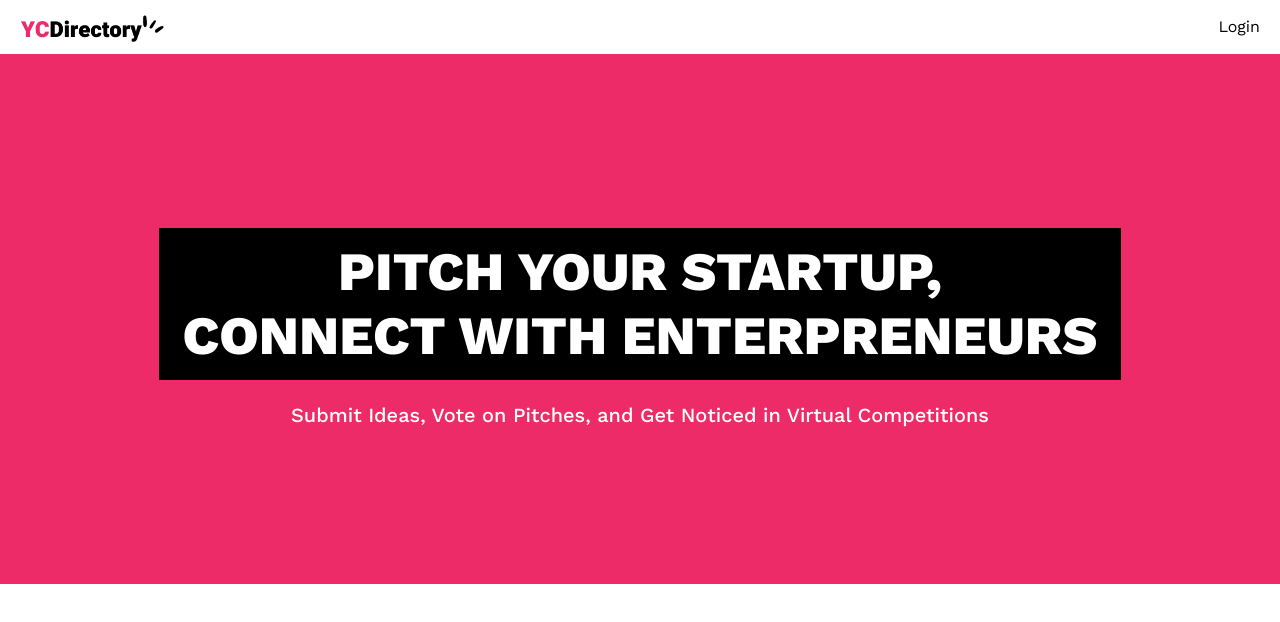
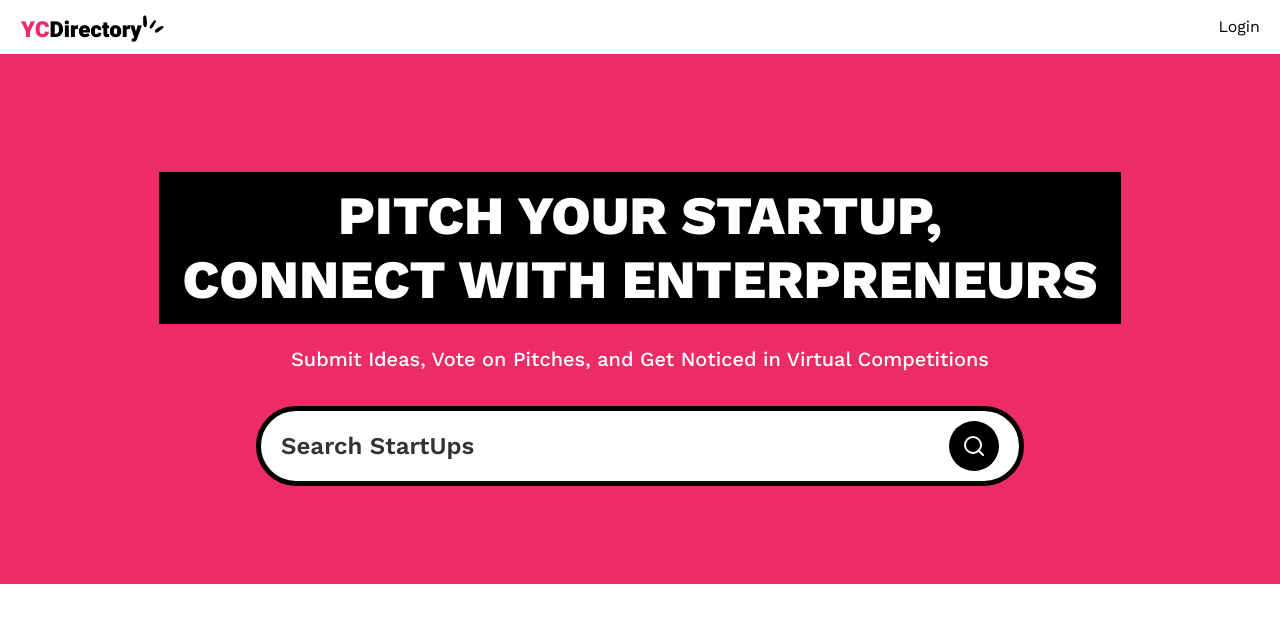
Before and after one commit to natasteria/yc-directory, a Next.js app: page / in a window 1280 px wide. Shown: the top 622 px of the page. Built offline with nearby package versions, Linux system fonts and the light colour scheme; no server answers.

Commit message:
Create Search Form using Form Server Actions

```diff
--- a/app/(root)/layout.tsx
+++ b/app/(root)/layout.tsx
@@ -1,4 +1,4 @@
-import NavBar from "../components/NavBar";
+import NavBar from "@/components/NavBar";
 
 export default function Layout({children}: Readonly<{children: React.ReactNode}>){
     return (
--- a/app/(root)/page.tsx
+++ b/app/(root)/page.tsx
@@ -1,4 +1,9 @@
-export default function Home() {
+import SearchForm from "@/components/SearchForm";
+
+export default async function Home({searchParams}:
+  {searchParams: Promise<{query?: string}>}
+) {
+  const query = (await searchParams).query;
   return (
     <section className="pink_container">
       <h1 className="heading">
@@ -7,6 +12,8 @@
       <p className="sub-heading !max-w-3xl">
         Submit Ideas, Vote on Pitches, and Get Noticed in Virtual Competitions
       </p>
+
+      <SearchForm query={query}/>
     </section>
   );
 }
--- a/app/globals.css
+++ b/app/globals.css
@@ -124,7 +124,7 @@
     }
 
     .search-input {
-        @apply flex-1 font-bold placeholder:font-semibold placeholder:text-black-100 w-full h-auto outline-none;
+        @apply flex-1 font-bold placeholder:font-semibold placeholder:text-black-100 w-full h-auto outline-none bg-white;
     }
 
     .search-btn {
--- a/app/components/NavBar.tsx
+++ b/components/NavBar.tsx
@@ -27,7 +27,7 @@
                        <button type='submit'>Logout</button>
                     </form>
 
-                    <Link href={`/user/${session?.id}`}>
+                    <Link href={`/user/${session?.user?.id}`}>
                         <span>{session?.user?.name}</span>
                     </Link>
                 </>
--- /dev/null
+++ b/components/SearchForm.tsx
@@ -0,0 +1,28 @@
+import React from 'react'
+import Form from 'next/form'
+import { Search } from 'lucide-react';
+import SearchFormReset from './SearchFormReset';
+
+const SearchForm = ({query}: {query?: string}) => {
+  return (
+    <Form action="/" scroll={false} className='search-form'>
+        <input
+            name='query'
+            defaultValue={query}
+            className='search-input'
+            placeholder='Search StartUps'
+        />
+
+        <div className='flex gap-2'>
+            {query && <SearchFormReset />}
+            <button type='submit' className='search-btn text-white'>
+                <Search />
+            </button>
+        </div>
+    </Form>
+
+
+  )
+}
+
+export default SearchForm
--- /dev/null
+++ b/components/SearchFormReset.tsx
@@ -0,0 +1,20 @@
+'use client';
+import { X } from 'lucide-react';
+import Link from 'next/link';
+import React from 'react'
+
+const SearchFormReset = () => {
+    const reset = () => {
+        const form = document.querySelector('.search-form') as
+        HTMLFormElement;
+
+    if(form) form.reset();
+  }
+  return (
+    <button type='reset' onClick={reset} className='search-btn text-white'>
+        <X />
+    </button>
+  )
+}
+
+export default SearchFormReset
--- /dev/null
+++ b/components/ui/button.tsx
@@ -0,0 +1,57 @@
+import * as React from "react"
+import { Slot } from "@radix-ui/react-slot"
+import { cva, type VariantProps } from "class-variance-authority"
+
+import { cn } from "@/lib/utils"
+
+const buttonVariants = cva(
+  "inline-flex items-center justify-center gap-2 whitespace-nowrap rounded-md text-sm font-medium transition-colors focus-visible:outline-none focus-visible:ring-1 focus-visible:ring-ring disabled:pointer-events-none disabled:opacity-50 [&_svg]:pointer-events-none [&_svg]:size-4 [&_svg]:shrink-0",
+  {
+    variants: {
+      variant: {
+        default:
+          "bg-primary text-primary-foreground shadow hover:bg-primary/90",
+        destructive:
+          "bg-destructive text-destructive-foreground shadow-sm hover:bg-destructive/90",
+        outline:
+          "border border-input bg-background shadow-sm hover:bg-accent hover:text-accent-foreground",
+        secondary:
+          "bg-secondary text-secondary-foreground shadow-sm hover:bg-secondary/80",
+        ghost: "hover:bg-accent hover:text-accent-foreground",
+        link: "text-primary underline-offset-4 hover:underline",
+      },
+      size: {
+        default: "h-9 px-4 py-2",
+        sm: "h-8 rounded-md px-3 text-xs",
+        lg: "h-10 rounded-md px-8",
+        icon: "h-9 w-9",
+      },
+    },
+    defaultVariants: {
+      variant: "default",
+      size: "default",
+    },
+  }
+)
+
+export interface ButtonProps
+  extends React.ButtonHTMLAttributes<HTMLButtonElement>,
+    VariantProps<typeof buttonVariants> {
+  asChild?: boolean
+}
+
+const Button = React.forwardRef<HTMLButtonElement, ButtonProps>(
+  ({ className, variant, size, asChild = false, ...props }, ref) => {
+    const Comp = asChild ? Slot : "button"
+    return (
+      <Comp
+        className={cn(buttonVariants({ variant, size, className }))}
+        ref={ref}
+        {...props}
+      />
+    )
+  }
+)
+Button.displayName = "Button"
+
+export { Button, buttonVariants }
--- a/package.json
+++ b/package.json
@@ -14,6 +14,7 @@
     "react-dom": "$react-dom"
   },
   "dependencies": {
+    "@radix-ui/react-slot": "^1.2.3",
     "@tailwindcss/typography": "^0.5.16",
     "class-variance-authority": "^0.7.1",
     "clsx": "^2.1.1",
```
Also changed, not shown: 1 other file (tests, documents, lock files or other folders).
